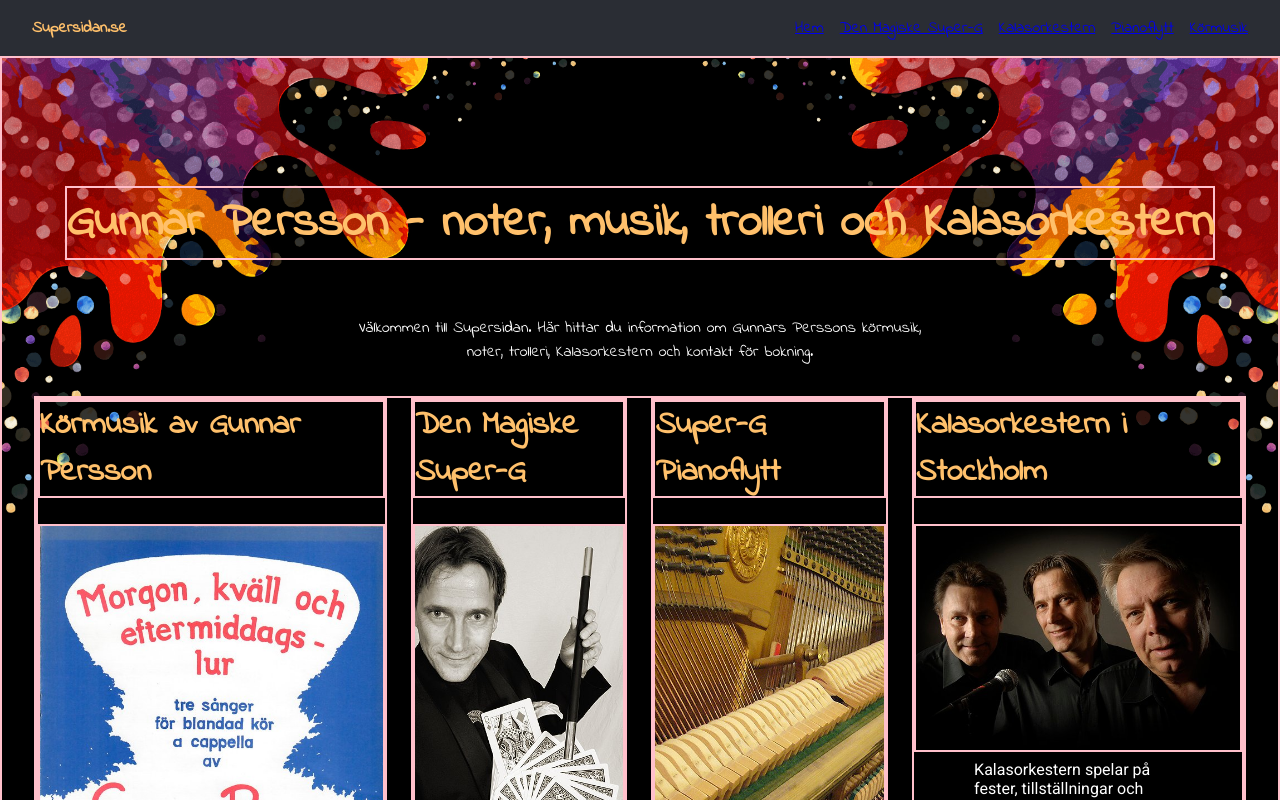
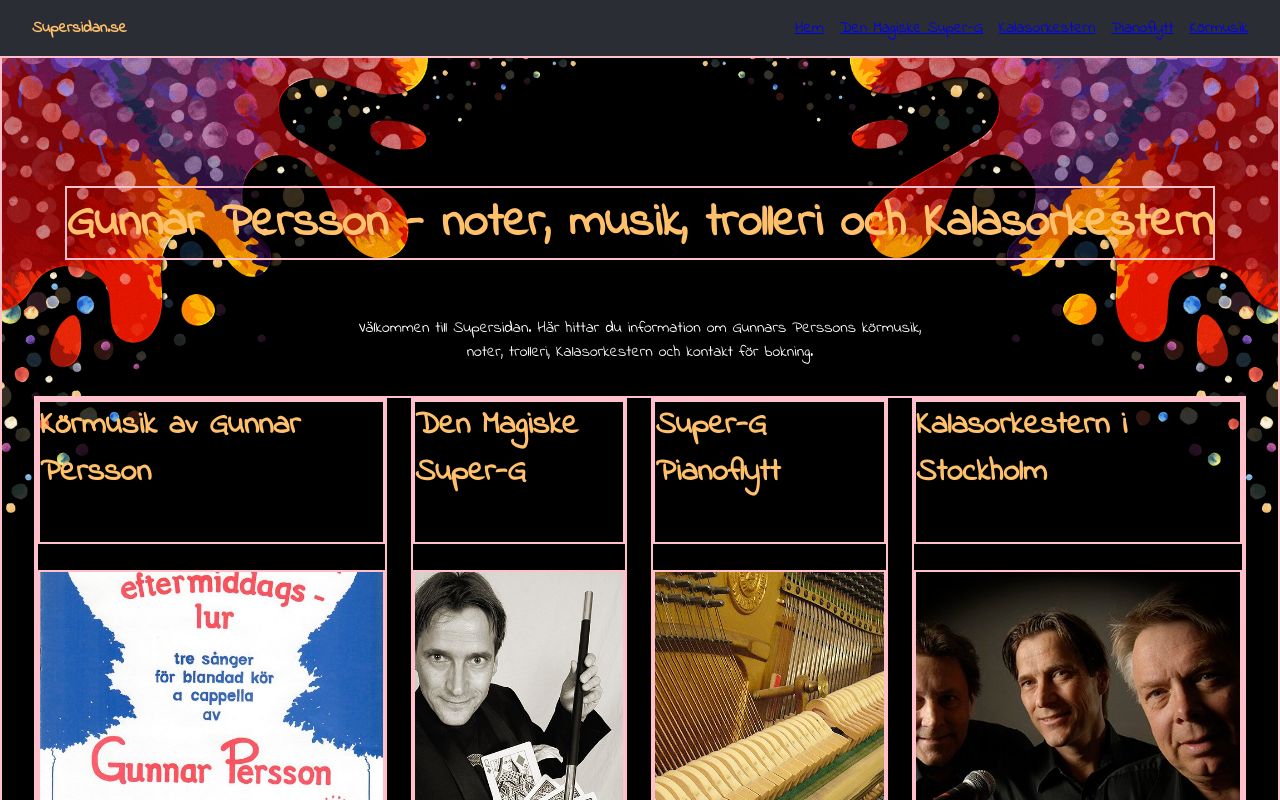
Before and after one commit to robinruden/supersidan, a React (Vite) app: page / in a window 1280 px wide. Shown: the top 800 px of the page. Built offline with nearby package versions, Linux system fonts and the light colour scheme.

Commit message:
made the imgages inside the cards to object-fit: cover

```diff
--- a/src/styles/home.css
+++ b/src/styles/home.css
@@ -100,15 +100,18 @@
 .card h2{
     margin-top: 0;
     text-align: left;
-    width: 100%
-    /* height: 9rem; */
+    width: 100%;
+    height: 9rem;
+    display: flex;
+    align-items:flex-start;
+
 
 }
 
 .card img{
   width: 100%;
-  /* height: 17rem; */
-
+  height: 40%;
+  object-fit: cover;
 
   border: 2px solid pink;
 
```
